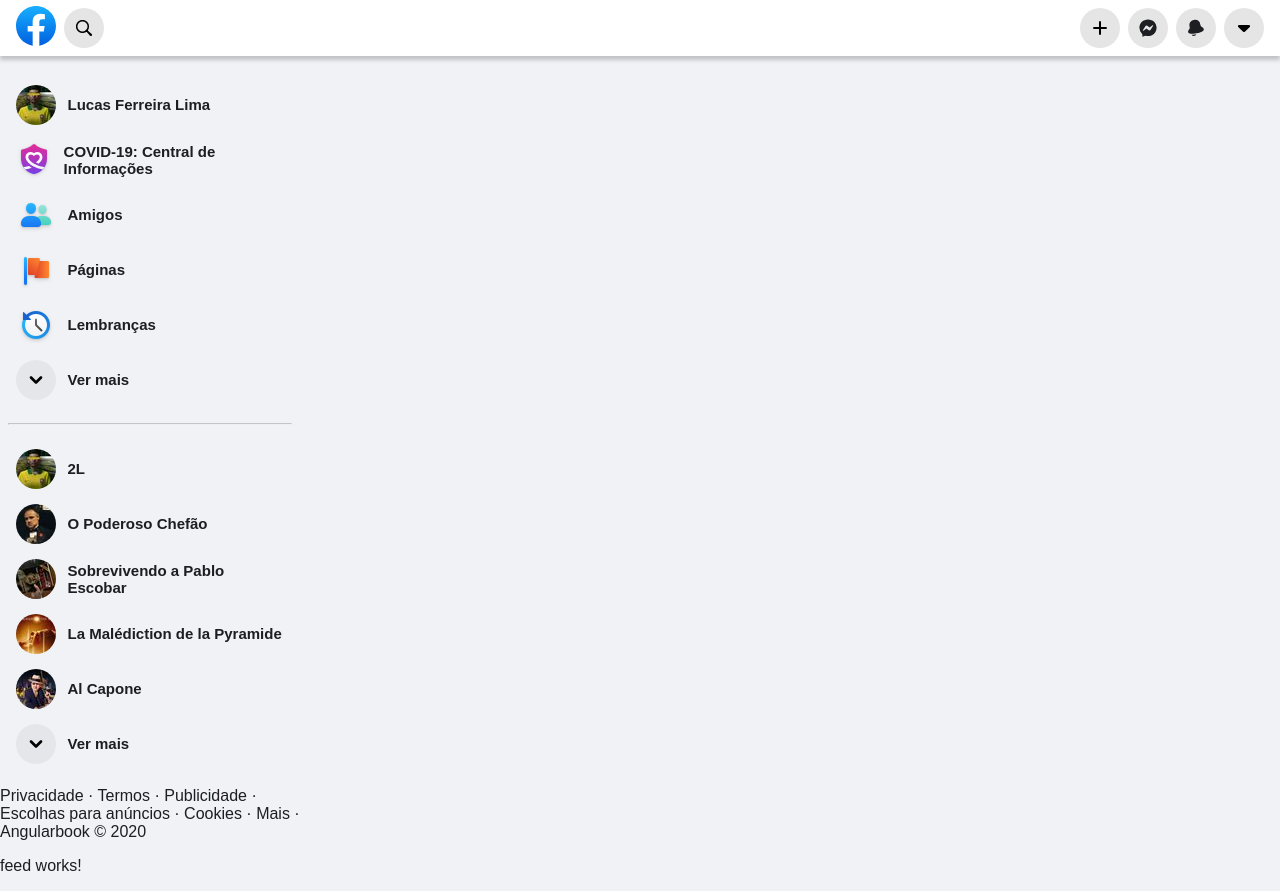
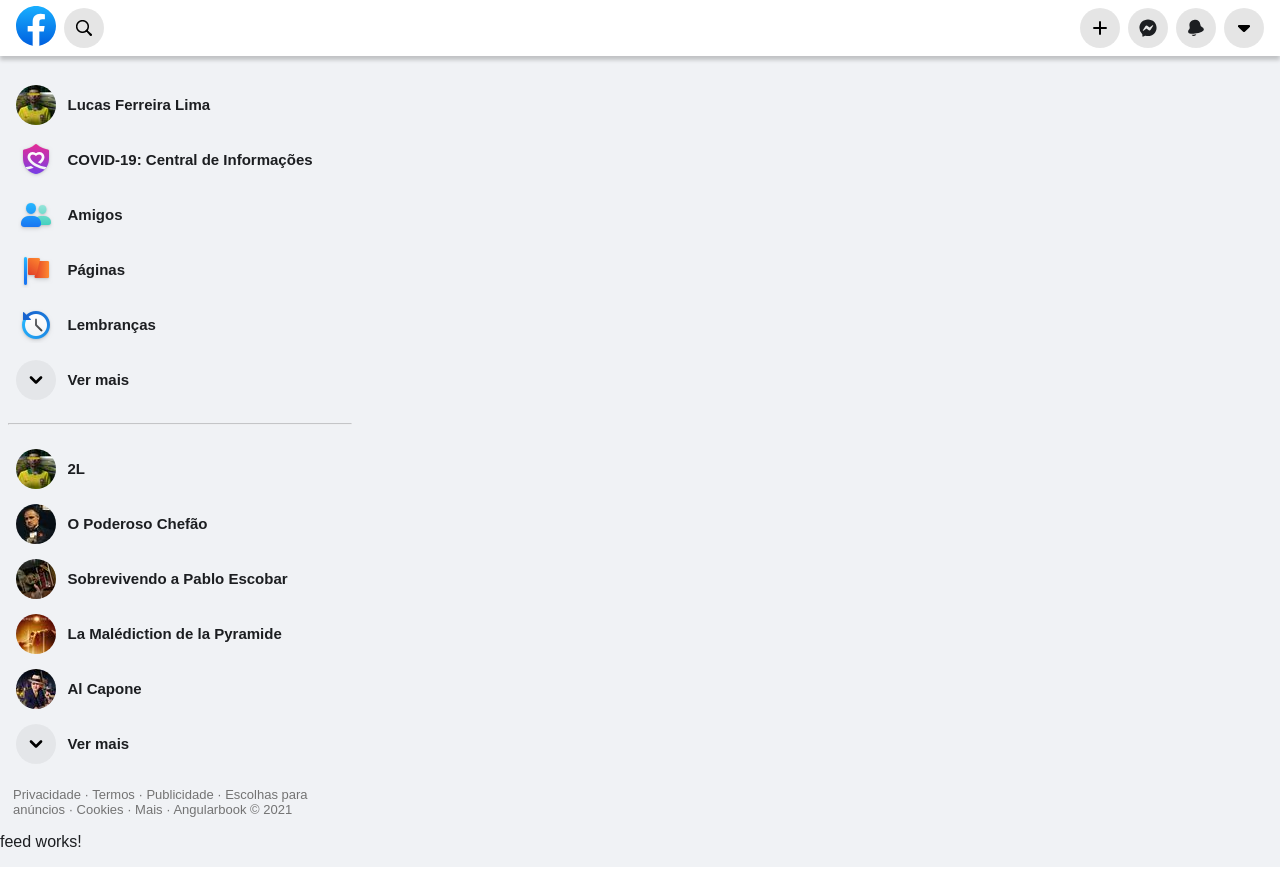
Before and after one commit to lucasferreiralimax/angularbook-new, an Angular app: page / in a window 1280 px wide. After the commit the page ends 867 px from the top, so only its background shows below. Built offline with nearby package versions, Linux system fonts and the light colour scheme.

Commit message:
abstract footer basic in component at bookmarks and accounts

```diff
--- a/src/app/components/accounts/accounts.component.html
+++ b/src/app/components/accounts/accounts.component.html
@@ -42,4 +42,5 @@
       Sair
     </li>
   </ul>
+  <app-footer></app-footer>
 </section>
--- /dev/null
+++ b/src/app/components/footer/footer.component.html
@@ -0,0 +1,3 @@
+<footer class="footer">
+  Privacidade  · Termos  · Publicidade  · Escolhas para anúncios   · Cookies  ·  Mais  · Angularbook © 2021
+</footer>
--- /dev/null
+++ b/src/app/components/footer/footer.component.scss
@@ -0,0 +1,5 @@
+.footer {
+  padding: 0 1em;
+  font-size: 13px;
+  color: var(--main-color-5);
+}
--- /dev/null
+++ b/src/app/components/footer/footer.component.ts
@@ -0,0 +1,15 @@
+import { Component, OnInit } from '@angular/core';
+
+@Component({
+  selector: 'app-footer',
+  templateUrl: './footer.component.html',
+  styleUrls: ['./footer.component.scss']
+})
+export class FooterComponent implements OnInit {
+
+  constructor() { }
+
+  ngOnInit(): void {
+  }
+
+}
--- a/src/app/modules/core/core.module.ts
+++ b/src/app/modules/core/core.module.ts
@@ -4,10 +4,11 @@
 
 import { HeaderComponent } from '../../components/header/header.component';
 import { AccountsComponent } from '../../components/accounts/accounts.component';
+import { FooterComponent } from '../../components/footer/footer.component';
 
 @NgModule({
-  declarations: [HeaderComponent, AccountsComponent],
-  exports: [HeaderComponent, AccountsComponent],
+  declarations: [HeaderComponent, AccountsComponent, FooterComponent],
+  exports: [HeaderComponent, AccountsComponent, FooterComponent],
   imports: [
     CommonModule,
     RouterModule
--- a/src/app/views/bookmarks/bookmarks.component.html
+++ b/src/app/views/bookmarks/bookmarks.component.html
@@ -77,6 +77,4 @@
     </li>
   </ul>
 </section>
-<footer class="footer">
-  Privacidade  · Termos  · Publicidade  · Escolhas para anúncios   · Cookies  ·  Mais  · Angularbook © 2020
-</footer>
+<app-footer></app-footer>
--- a/src/app/views/bookmarks/bookmarks.module.ts
+++ b/src/app/views/bookmarks/bookmarks.module.ts
@@ -3,13 +3,15 @@
 
 import { BookmarksRoutingModule } from './bookmarks-routing.module';
 import { BookmarksComponent } from './bookmarks.component';
+import { CoreModule } from '../../modules/core/core.module';
 
 @NgModule({
   declarations: [BookmarksComponent],
   exports: [BookmarksComponent],
   imports: [
     CommonModule,
-    BookmarksRoutingModule
+    BookmarksRoutingModule,
+    CoreModule
   ]
 })
 export class BookmarksModule { }
--- a/src/app/views/feed/feed.component.scss
+++ b/src/app/views/feed/feed.component.scss
@@ -1,4 +1,4 @@
 .aside {
-  width: 300px;
+  max-width: 360px;
   display: block;
 }
```
Also changed, not shown: 1 other file (tests, documents, lock files or other folders).
